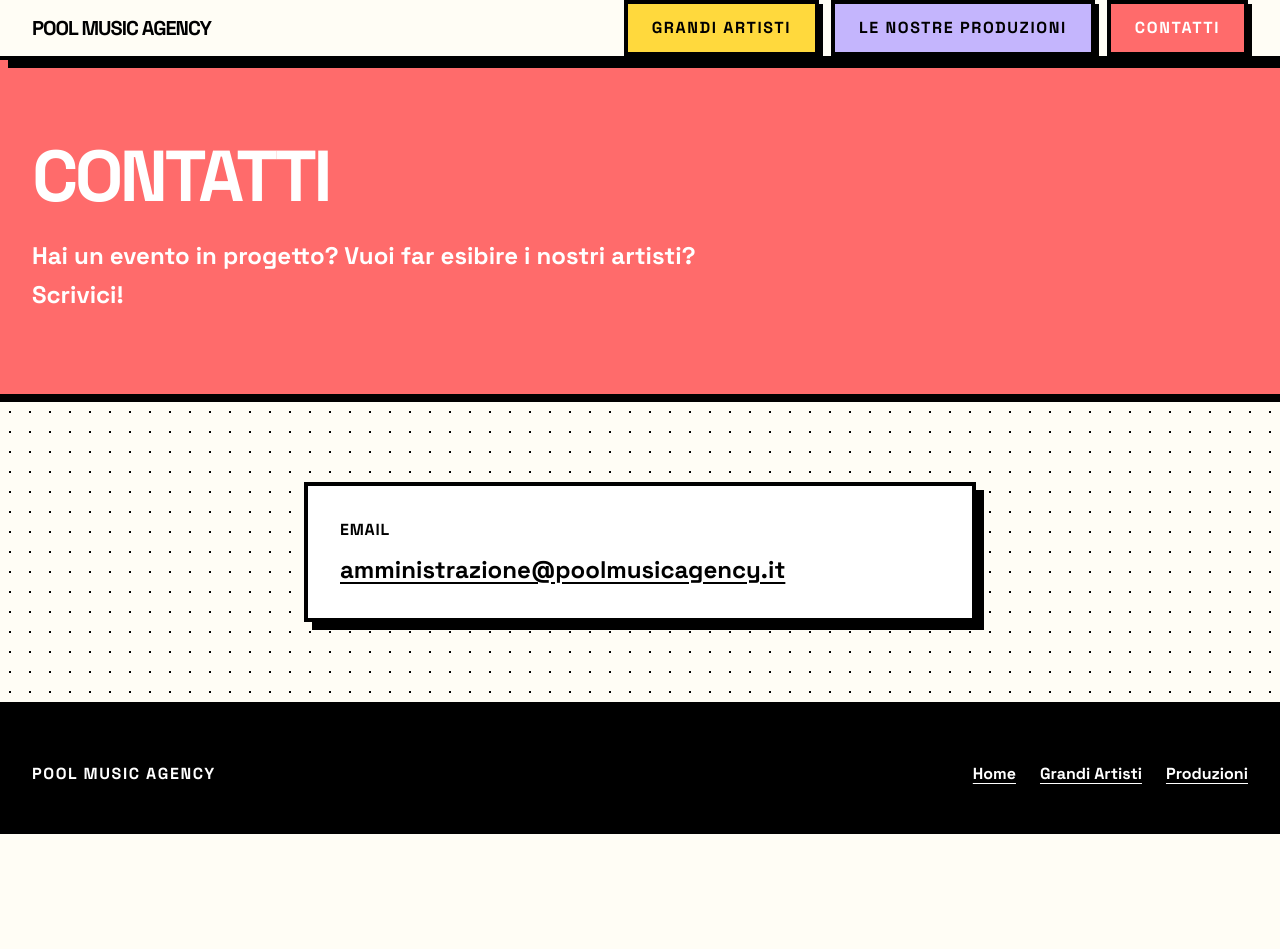
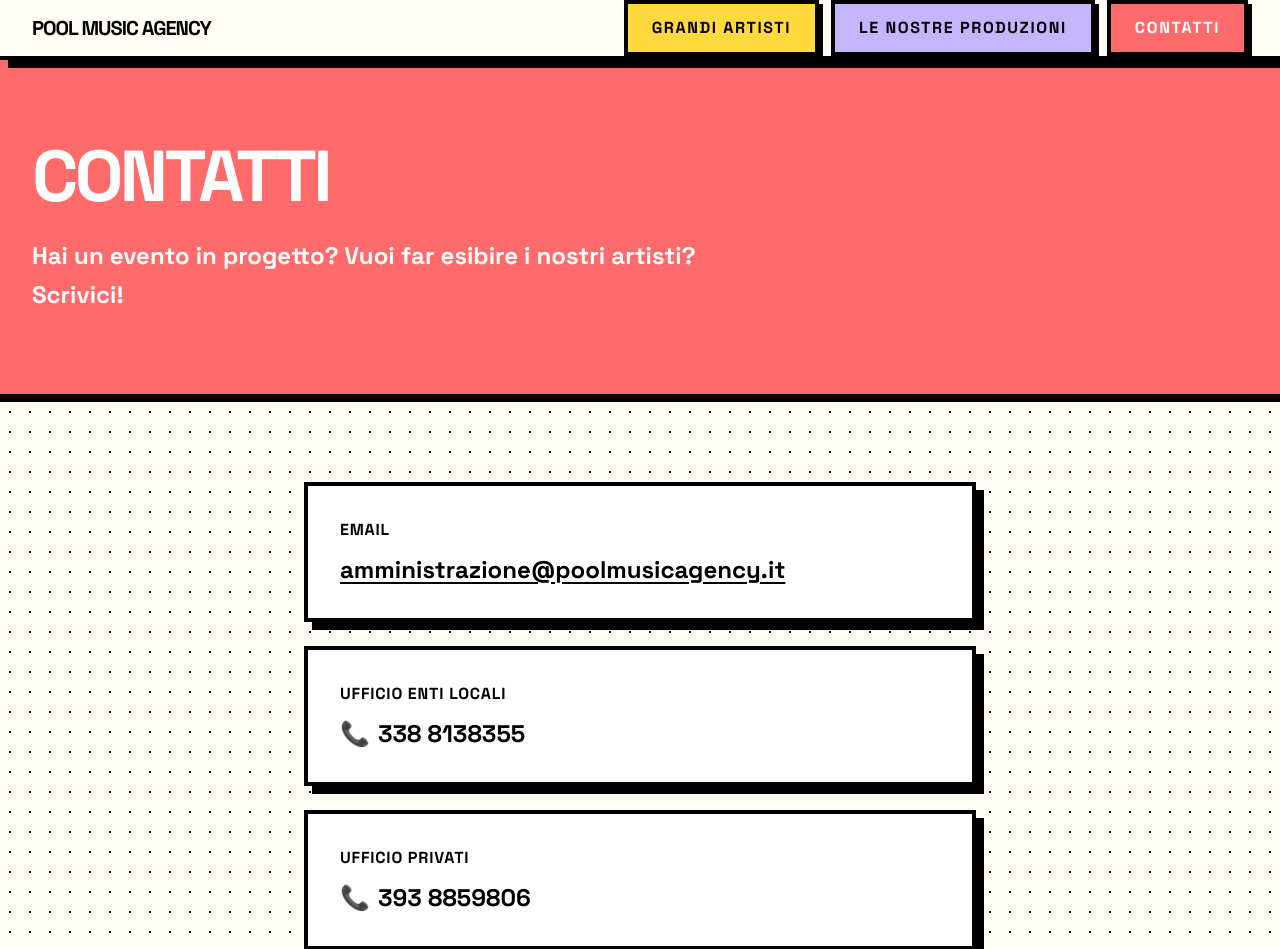
Before and after one commit to thapullover/poolmusicagency, a Next.js app: page /contatti in a window 1280 px wide. Shown: the top 949 px of the page. Before the commit the page ends 834 px from the top, so only its background shows below. Built offline with nearby package versions, Linux system fonts and the light colour scheme.

Commit message:
chi siamo e contatti telefonici

```diff
--- a/src/app/contatti/page.tsx
+++ b/src/app/contatti/page.tsx
@@ -15,7 +15,7 @@ export default function ContattiPage() {
       </section>
 
       <section className="border-b-8 border-neo-ink bg-neo-canvas bg-halftone px-4 py-16 sm:px-6 sm:py-20 lg:px-8">
-        <div className="mx-auto max-w-2xl">
+        <div className="mx-auto max-w-2xl space-y-6">
           <div
             className="border-4 border-neo-ink bg-neo-white p-6 shadow-[8px_8px_0px_0px_#000] sm:p-8"
           >
@@ -27,6 +27,38 @@ export default function ContattiPage() {
               className="mt-3 block font-black text-base sm:text-xl md:text-2xl text-neo-ink underline underline-offset-4 transition-colors hover:text-neo-accent break-words"
             >
               amministrazione@poolmusicagency.it
+            </a>
+          </div>
+          <div
+            className="border-4 border-neo-ink bg-neo-white p-6 shadow-[8px_8px_0px_0px_#000] sm:p-8"
+          >
+            <p className="font-bold uppercase tracking-wider text-neo-ink">
+              Ufficio Enti Locali
+            </p>
+            <a
+              href="tel:3388138355"
+              className="mt-3 block font-black text-base sm:text-xl md:text-2xl text-neo-ink underline underline-offset-4 transition-colors hover:text-neo-accent"
+            >
+              <span className="inline-flex items-center gap-2">
+                <span aria-hidden>📞</span>
+                338 8138355
+              </span>
+            </a>
+          </div>
+          <div
+            className="border-4 border-neo-ink bg-neo-white p-6 shadow-[8px_8px_0px_0px_#000] sm:p-8"
+          >
+            <p className="font-bold uppercase tracking-wider text-neo-ink">
+              Ufficio Privati
+            </p>
+            <a
+              href="tel:3938859806"
+              className="mt-3 block font-black text-base sm:text-xl md:text-2xl text-neo-ink underline underline-offset-4 transition-colors hover:text-neo-accent"
+            >
+              <span className="inline-flex items-center gap-2">
+                <span aria-hidden>📞</span>
+                393 8859806
+              </span>
             </a>
           </div>
         </div>
--- a/src/app/page.tsx
+++ b/src/app/page.tsx
@@ -83,19 +83,27 @@ export default function Home() {
         </div>
       </section>
 
-      {/* Section: CTA */}
+      {/* Section: Chi siamo */}
       <section className="border-b-8 border-neo-ink bg-neo-muted px-4 py-16 sm:px-6 sm:py-20 lg:px-8">
         <div className="mx-auto max-w-3xl text-center">
           <h2 className="font-black uppercase tracking-tighter text-4xl sm:text-5xl">
-            Pronto a fare rumore?
+            Chi siamo
           </h2>
           <p className="mt-6 font-bold text-xl leading-relaxed">
-            Unisciti agli artisti che hanno scelto Pool Music Agency per la loro
-            carriera.
+            Organizziamo eventi, spettacoli e feste di piazza per enti pubblici, Pro Loco, comitati festeggiamenti e aziende in tutto il Lazio.
+          </p>
+          <p className="mt-4 font-bold text-xl leading-relaxed">
+            Nessun intermediario, contatti diretti con management e produzione.
+          </p>
+          <p className="mt-4 font-bold text-xl leading-relaxed">
+            Pronti a trovare la soluzione per il vostro evento?
+          </p>
+          <p className="mt-4 font-bold text-xl leading-relaxed">
+            Raccontaci la tua manifestazione e ti proponiamo la soluzione artistica più adatta.
           </p>
           <div className="mt-10">
             <Button href="/contatti" variant="primary">
-              Inizia ora
+              CONTATTACI
             </Button>
           </div>
         </div>
```
